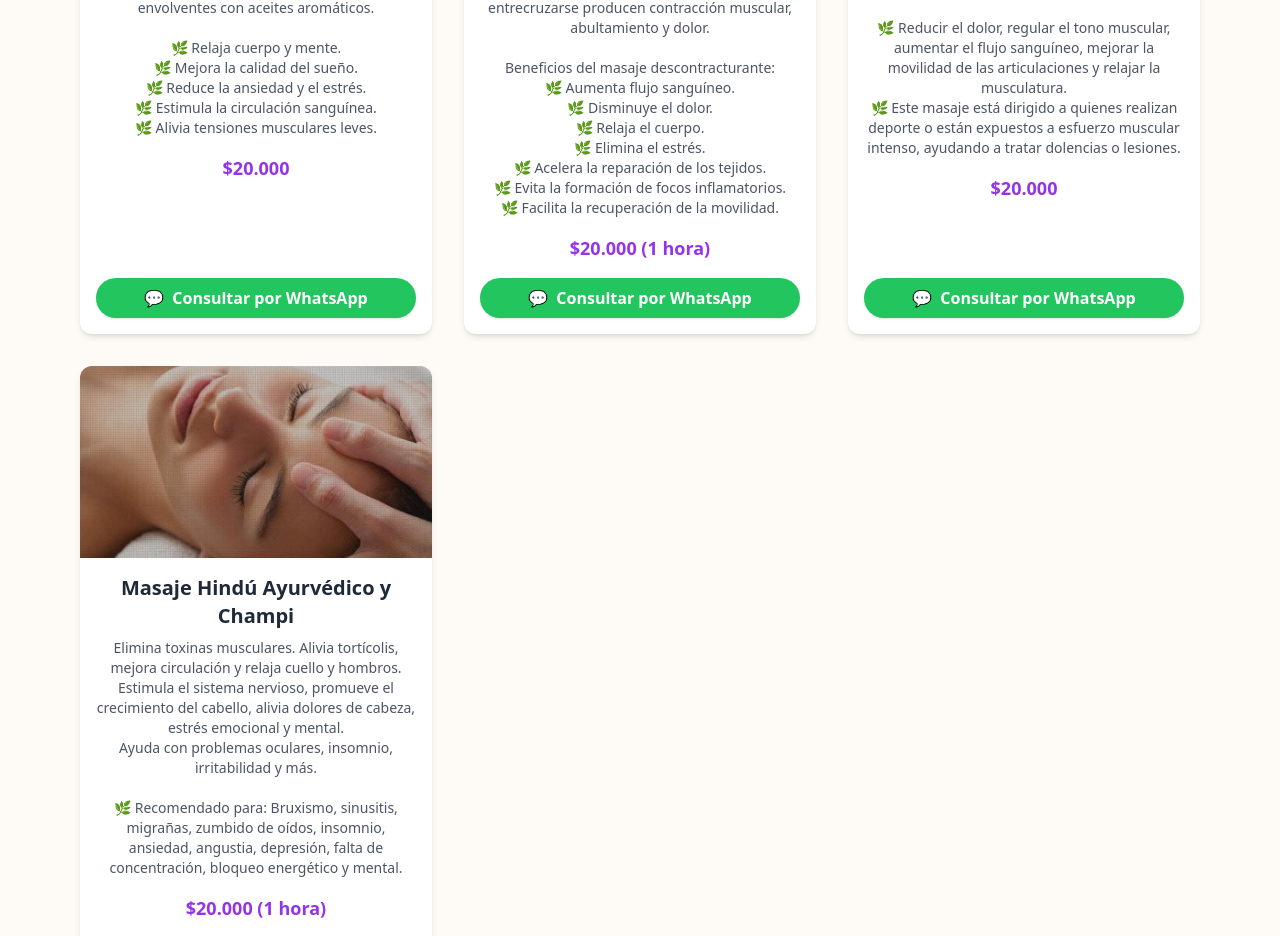
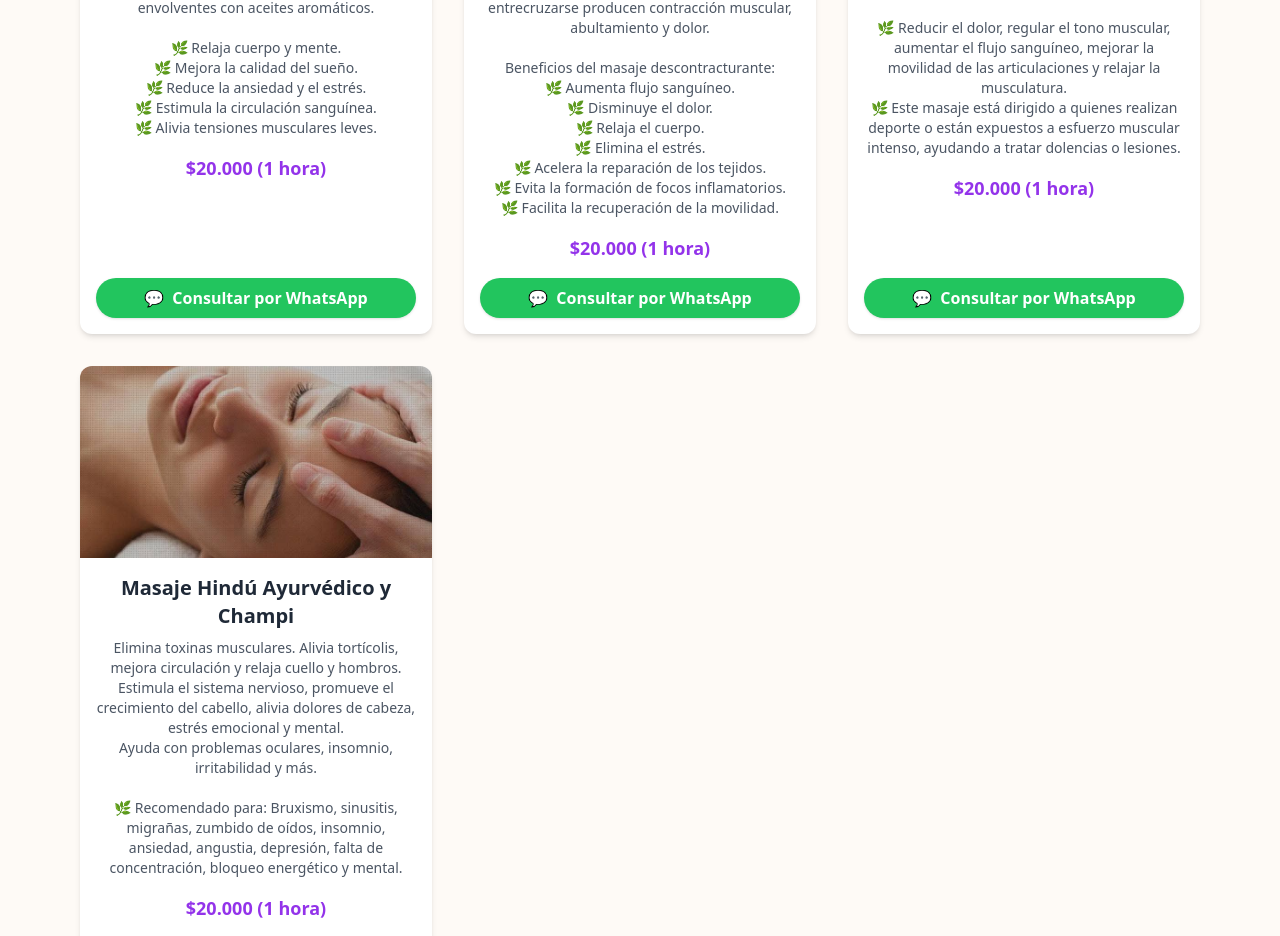
Before and after one commit to Sharpe73/Terapias-veronica, a React (Create React App) app: page / in a window 1280 px wide. Shown: the part 774-1710 px from the top of the page. Built offline with nearby package versions, Linux system fonts and the light colour scheme.

Commit message:
ajustes precios

```diff
--- a/src/Servicios.js
+++ b/src/Servicios.js
@@ -4,7 +4,7 @@ const servicios = [
   {
     id: "masaje-relajante",
     nombre: "Masaje Relajante",
-    precio: "$20.000",
+    precio: "$20.000 (1 hora)",
     imagen: "/imagenes/relajante.jfif",
     descripcion: `Ideal para reducir el estrés y la tensión acumulada mediante movimientos suaves y envolventes con aceites aromáticos.
 
@@ -33,7 +33,7 @@ Beneficios del masaje descontracturante:
   {
     id: "masaje-deportivo",
     nombre: "Masaje Deportivo",
-    precio: "$20.000",
+    precio: "$20.000 (1 hora)",
     imagen: "/imagenes/deportivo.jpg",
     descripcion: `El masaje deportivo se aplica con mayor intensidad para:
 
```
